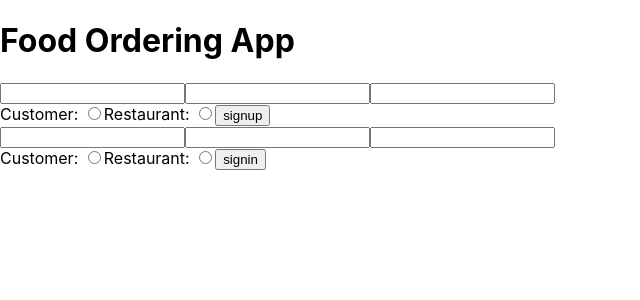
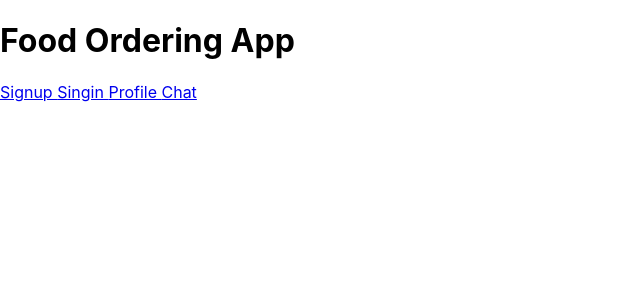
Before and after one commit to rockingatgithub/cn-feb-2022-food-ordering-app-client, a React (Create React App) app: page /chat in a window 1280 px wide. Shown: the top 300 px of the page, without its empty margins (0-640 px from the left). Built offline with nearby package versions, Linux system fonts and the light colour scheme; no server answers.

Commit message:
Added formatting changes

```diff
--- a/src/actions/index.js
+++ b/src/actions/index.js
@@ -6,8 +6,7 @@ export const setCounter = (num) => {
     }
 }
 
-
-export const setProfile = () => {
+const setProfile = () => {
 
     return async (dispatch, getState) => {
 
@@ -27,6 +26,9 @@ export const setProfile = () => {
     }
 
 }
+
+
+export default setProfile;
 
 export const createSession = (user, userType, type) => {
 
--- a/src/components/App.js
+++ b/src/components/App.js
@@ -1,7 +1,7 @@
 import React, { Component } from 'react';
 import { connect } from 'react-redux';
 import {BrowserRouter, Routes, Route, Link} from 'react-router-dom'
-import { setCounter, setProfile } from '../actions';
+import setTheProfile, { setCounter } from '../actions';
 import Chat from './Chat';
 import HooksApp from './HooksApp';
 import Login from './Login';
@@ -14,7 +14,7 @@ class App extends Component {
   }
 
   componentDidMount = () => {
-    this.props.dispatch(setProfile())
+    this.props.dispatch(setTheProfile())
   }
 
   render() {
@@ -23,23 +23,22 @@ class App extends Component {
       <BrowserRouter>
         <div>
           <h1>Food Ordering App</h1>
-          {this.props.main.isLoggedIn ? <Profile user={this.props.main.user} /> : <><Login type="signup"  />
-            <Login type="signin" /> </>}
-            {/* <HooksApp/>
+          {/* {this.props.main.isLoggedIn ? <Profile user={this.props.main.user} /> : <><Login type="signup"  />
+            <Login type="signin" /> </>} */}
+            {/* <HooksApp/> */}
             <Routes>
               <Route path='/signup' element={<Login type="signup"  />} />
               <Route path='/signin' element={<Login type="signin"  />} />
               <Route path='/profile' element={<Profile user={this.props.main.user} />} />
-              <Route path='/chat' element={<Chat/>}  />
-            </Routes> */}
+              {/* <Route path='/chat' element={<Chat/>}  /> */}
+            </Routes>
         </div>
-        {/* <div>
-          <Link to='/signup' />
-          <Link to='/signin' />
-          <Link to='/profile' />
-          <Link to='/chat' />
-
-        </div> */}
+        <div>
+          <Link to='/signup'> Signup </Link>
+          <Link to='/signin' > Singin </Link>
+          <Link to='/profile'> Profile </Link>
+          <Link to='/chat'> Chat </Link>
+        </div>
       </BrowserRouter>
     );
   }
--- a/src/components/Chat.jsx
+++ b/src/components/Chat.jsx
@@ -1,6 +1,6 @@
 import React, { Component } from 'react';
 import socketIO from 'socket.io-client';
-const scoket = socketIO.connect('http://localhost:8000')
+// const scoket = socketIO.connect('http://localhost:8000')
 
 
 class Chat extends Component {
@@ -14,9 +14,9 @@ class Chat extends Component {
 
 
     componentDidMount = () => {
-        scoket.on('msg-from-backend', (msg) => {
-            console.log('Message received!', msg)
-        })
+        // scoket.on('msg-from-backend', (msg) => {
+        //     console.log('Message received!', msg)
+        // })
     }
 
     msgHandler = (event) => {
@@ -26,7 +26,7 @@ class Chat extends Component {
     }
 
     sendMessage = () => {
-        scoket.emit('msg', this.state.msg)
+        // scoket.emit('msg', this.state.msg)
     }
 
     render() {
```
Also changed, not shown: src/components/Login.jsx (+14 -0 lines).
